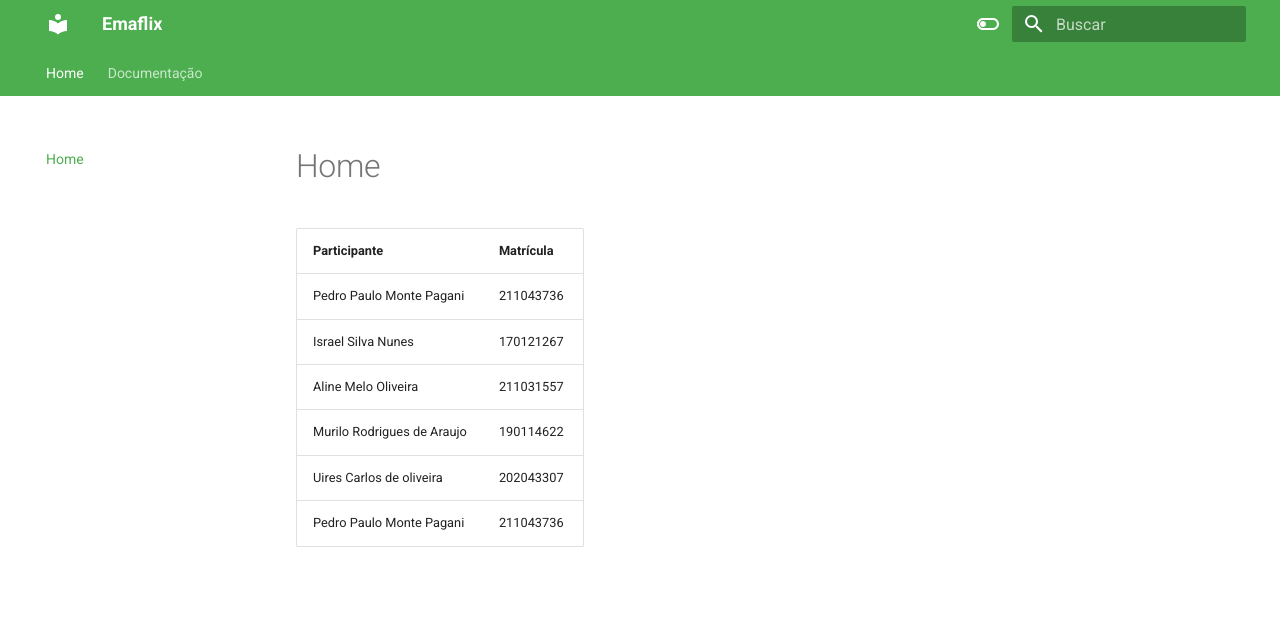
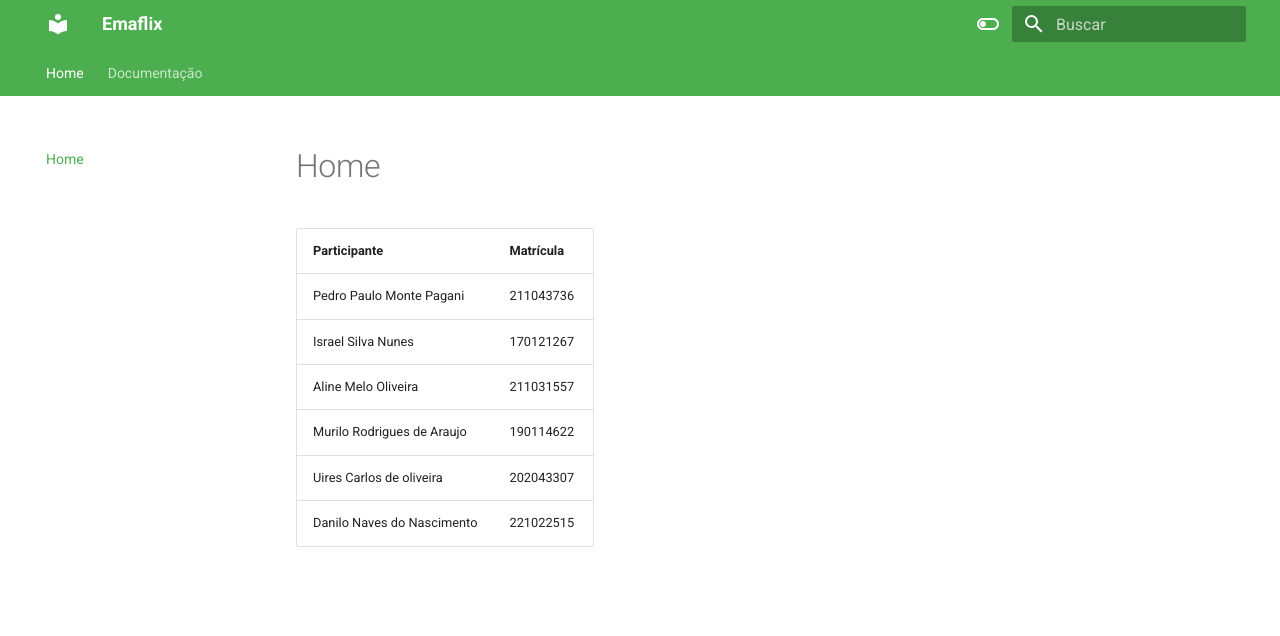
Before and after one commit to mdsreq-fga-unb/2023.2-EmaFlix, an MkDocs documentation site: the page built from docs/index.md, in a window 1280 px wide. Shown: the top 636 px of the page. Built offline with MkDocs 1.6.1 and Material for MkDocs 9.7.7, drawn with Linux system fonts in a browser that asks for light colours.

Commit message:
Danilo info

```diff
--- a/docs/index.md
+++ b/docs/index.md
@@ -6,4 +6,4 @@
 | Aline Melo Oliveira | 211031557 |
 | Murilo Rodrigues de Araujo | 190114622 |
 | Uires Carlos de oliveira | 202043307 |
-| Pedro Paulo Monte Pagani | 211043736 |
+| Danilo Naves do Nascimento | 221022515 |
```
